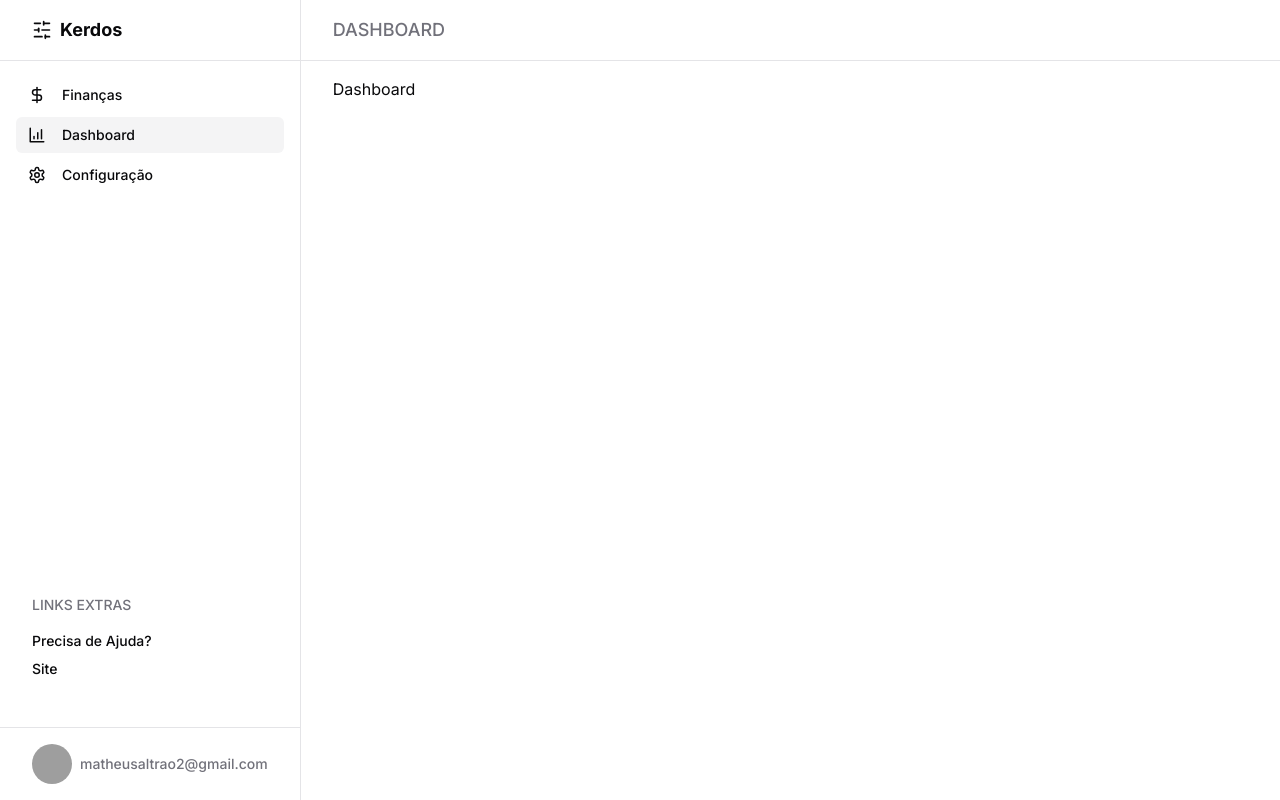
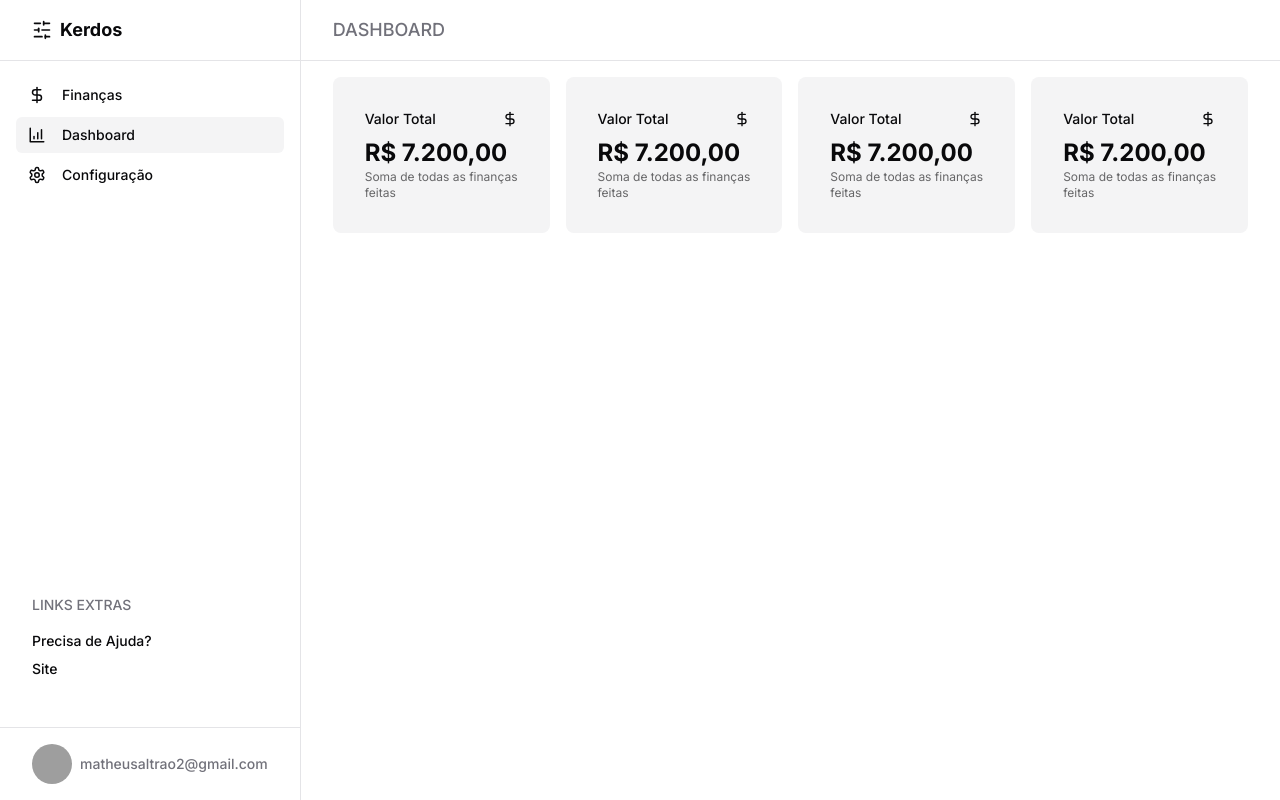
Before and after one commit to MatheusAltrao/Kerdos, a Next.js app: page /dashboard in a window 1280 px wide. Built offline with nearby package versions, Linux system fonts and the light colour scheme; grey boxes are pictures that could not be loaded.

Commit message:
feat: add dashboard components

```diff
--- a/package.json
+++ b/package.json
@@ -22,6 +22,7 @@
     "next": "14.1.3",
     "next-themes": "^0.3.0",
     "react": "^18",
+    "react-countup": "^6.5.0",
     "react-day-picker": "^8.10.0",
     "react-dom": "^18",
     "tailwind-merge": "^2.2.1",
--- /dev/null
+++ b/src/app/dashboard/components/Card.tsx
@@ -0,0 +1,42 @@
+'use client';
+import { ReactNode } from 'react';
+import CountUp from 'react-countup';
+
+interface CardProps {
+    title: string;
+    icon: ReactNode;
+    amount: number;
+    description: string;
+}
+
+const Card = ({ title, amount, description, icon }: CardProps) => {
+    return (
+        <div className=' bg-muted rounded-lg p-8'>
+            <div className='flex flex-row items-center justify-between pb-2 space-y-0'>
+                <div className='text-sm font-medium'>{title}</div>
+                {icon}
+            </div>
+            <div>
+                <div className='flex gap-1 items-center'>
+                    <p className='text-2xl font-bold'>
+                        R${' '}
+                        <CountUp
+                            start={0}
+                            end={amount}
+                            duration={2}
+                            decimals={2} // Número de casas decimais desejado
+                            decimal=',' // Caractere decimal desejado
+                            useGrouping={true} // Habilita agrupamento com separador
+                            separator='.' // Caractere de separação de milhares
+                            useEasing={true} // Habilita easing para uma transição mais suave
+                            // Texto estático antes do valor
+                        />{' '}
+                    </p>
+                </div>
+                <p className='text-xs   opacity-60 '>{description}</p>
+            </div>
+        </div>
+    );
+};
+
+export default Card;
--- a/src/app/dashboard/page.tsx
+++ b/src/app/dashboard/page.tsx
@@ -1,12 +1,43 @@
 import Container from '@/components/content/Container';
 import Header from '@/components/content/Header';
 import Sidebar from '@/components/sidebar/Sidebar';
+import Card from './components/Card';
+import { DollarSign } from 'lucide-react';
 
 const Dashboard = () => {
     return (
         <Sidebar>
             <Header name='Dashboard'>
-                <Container>Dashboard</Container>
+                <Container>
+                    <div className='w-full'>
+                        <div className='grid grid-cols-4 w-full gap-4'>
+                            <Card
+                                amount={7200}
+                                description='Soma de todas as finanças feitas'
+                                icon={<DollarSign size={16} />}
+                                title='Valor Total'
+                            />
+                            <Card
+                                amount={7200}
+                                description='Soma de todas as finanças feitas'
+                                icon={<DollarSign size={16} />}
+                                title='Valor Total'
+                            />
+                            <Card
+                                amount={7200}
+                                description='Soma de todas as finanças feitas'
+                                icon={<DollarSign size={16} />}
+                                title='Valor Total'
+                            />
+                            <Card
+                                amount={7200}
+                                description='Soma de todas as finanças feitas'
+                                icon={<DollarSign size={16} />}
+                                title='Valor Total'
+                            />
+                        </div>
+                    </div>
+                </Container>
             </Header>
         </Sidebar>
     );
```
Also changed, not shown: 1 other file (tests, documents, lock files or other folders).
